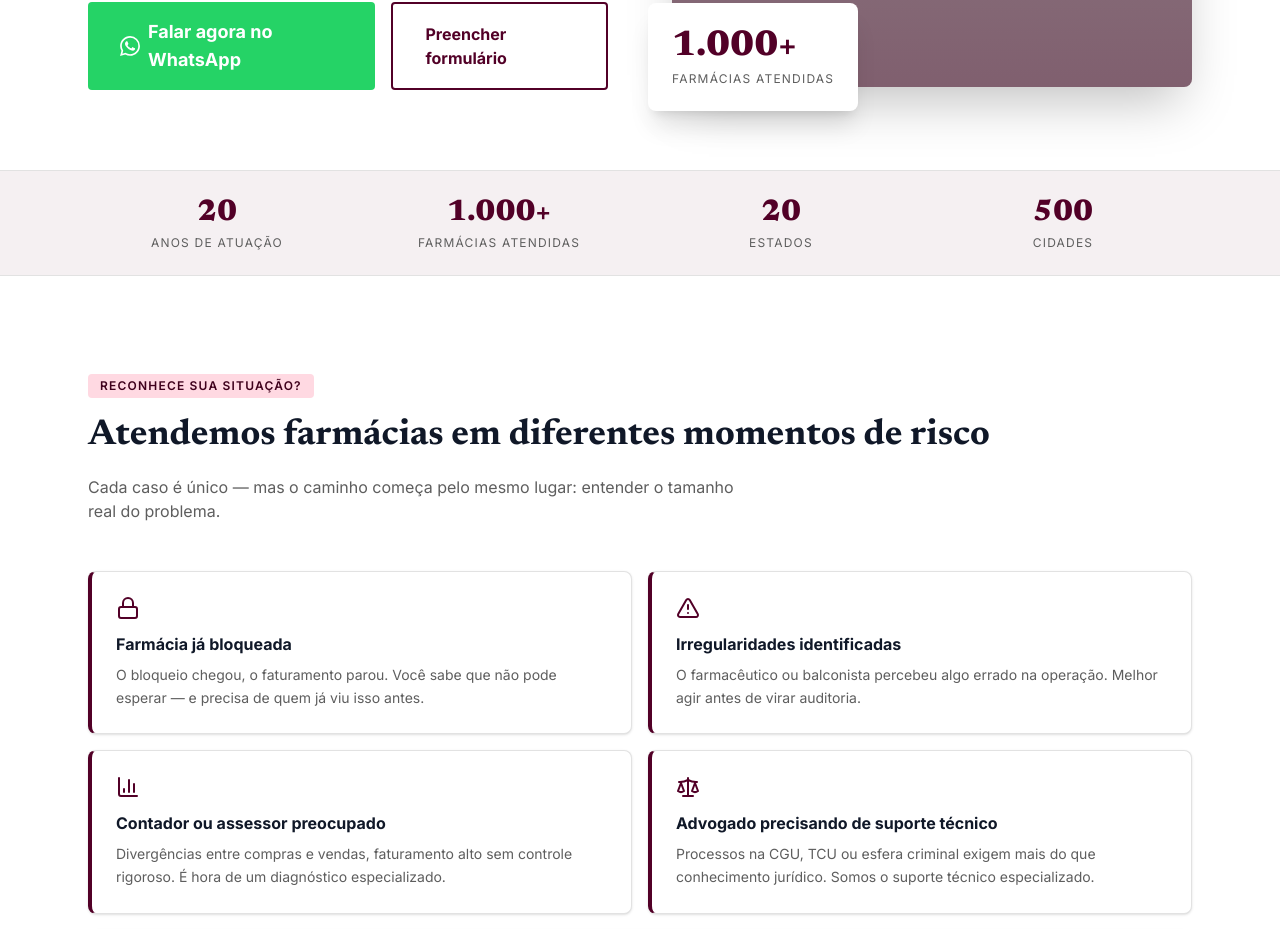
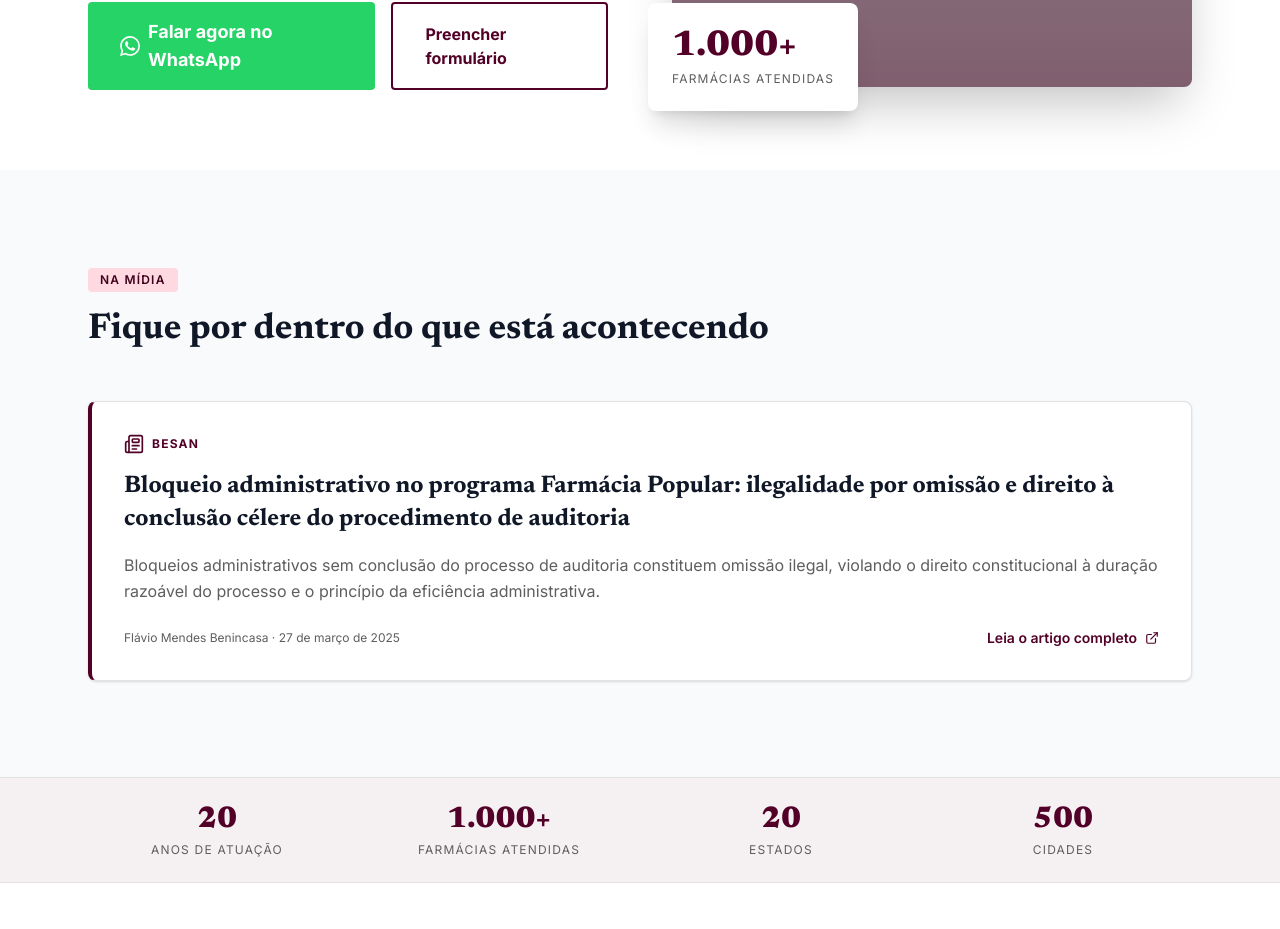
Before and after one commit to samuel-locatel/landing-msd, a Next.js app: page / in a window 1280 px wide. Shown: the part 709-1638 px from the top of the page. Built offline with nearby package versions, Linux system fonts and the light colour scheme; grey boxes are pictures that could not be loaded.

Commit message:
feat: wire NewsSection into page between Hero and SocialProofBar

```diff
--- a/src/app/page.tsx
+++ b/src/app/page.tsx
@@ -1,5 +1,6 @@
 import { Navbar } from "@/components/sections/Navbar";
 import { Hero } from "@/components/sections/Hero";
+import { NewsSection } from "@/components/sections/NewsSection";
 import { SocialProofBar } from "@/components/sections/SocialProofBar";
 import { ProfilesSection } from "@/components/sections/ProfilesSection";
 import { InlineCta } from "@/components/sections/InlineCta";
@@ -15,6 +16,7 @@ export default function Home() {
     <main>
       <Navbar />
       <Hero />
+      <NewsSection />
       <SocialProofBar />
       <ProfilesSection />
       <InlineCta
```
